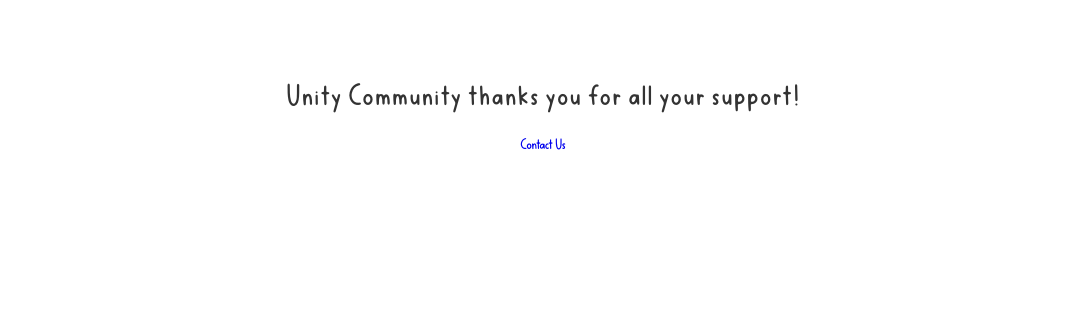
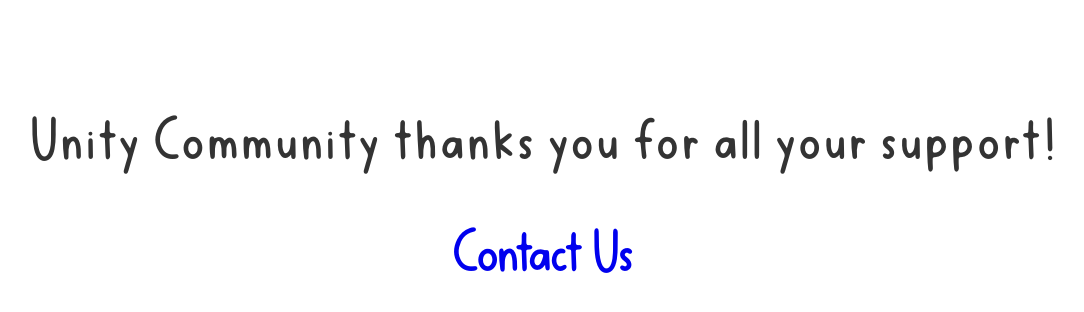
Before and after one commit to unitycommunityshop/unitycommunitylandingpage, a plain HTML site: page index.html in a window 1280 px wide. Shown: the whole page, without its empty margins (97-1181 px from the left). Drawn offline with Linux system fonts and the light colour scheme.

Commit message:
update styles

```diff
--- a/style.css
+++ b/style.css
@@ -11,15 +11,17 @@
 body {
     font-family: 'RosemaryPrint', sans-serif;
     text-align: center;
-    padding: 50px;
+    padding: 7vh;
 }
 
 h1 {
     color: #333;
     font-weight: normal;
     font-family: 'RosemarySpaced', sans-serif;
+    font-size: 4em;
 }
 
 a {
     text-decoration: none;
+    font-size: 4em;
 }
```
